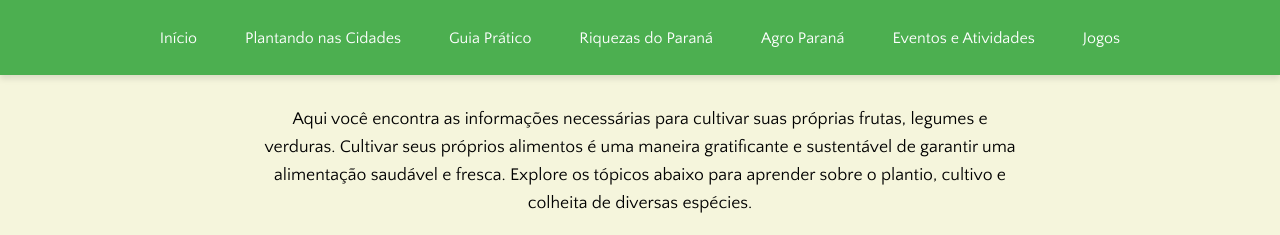
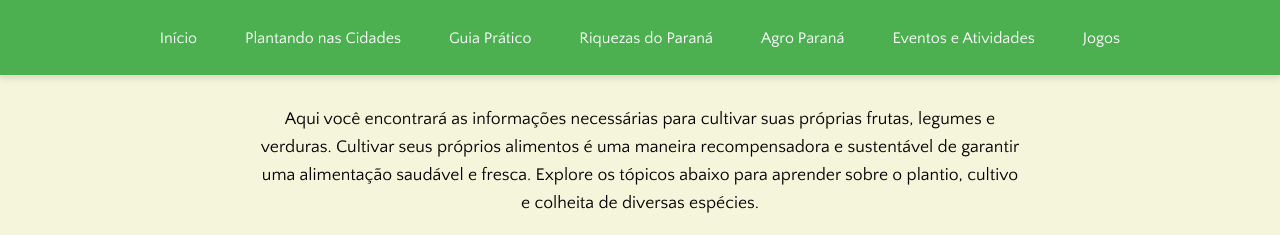
Before and after one commit to sweetyee/Agrinho-Programacao-2024, a plain HTML site: page guia.html in a window 1280 px wide. Shown: the top 235 px of the page. Drawn offline with Linux system fonts and the light colour scheme.

Commit message:
atualizando a pagina

```diff
--- a/guia.html
+++ b/guia.html
@@ -29,8 +29,8 @@
         </nav>
     </header>
     <div class="container-principal">
-        <p>Aqui você encontra as informações necessárias para cultivar suas
-            próprias frutas, legumes e verduras. Cultivar seus próprios alimentos é uma maneira gratificante e
+        <p>Aqui você encontrará as informações necessárias para cultivar suas
+            próprias frutas, legumes e verduras. Cultivar seus próprios alimentos é uma maneira recompensadora e
             sustentável de garantir uma alimentação saudável e fresca. Explore os tópicos abaixo para aprender sobre o
             plantio, cultivo e colheita de diversas espécies.</p>
     </div>
```
